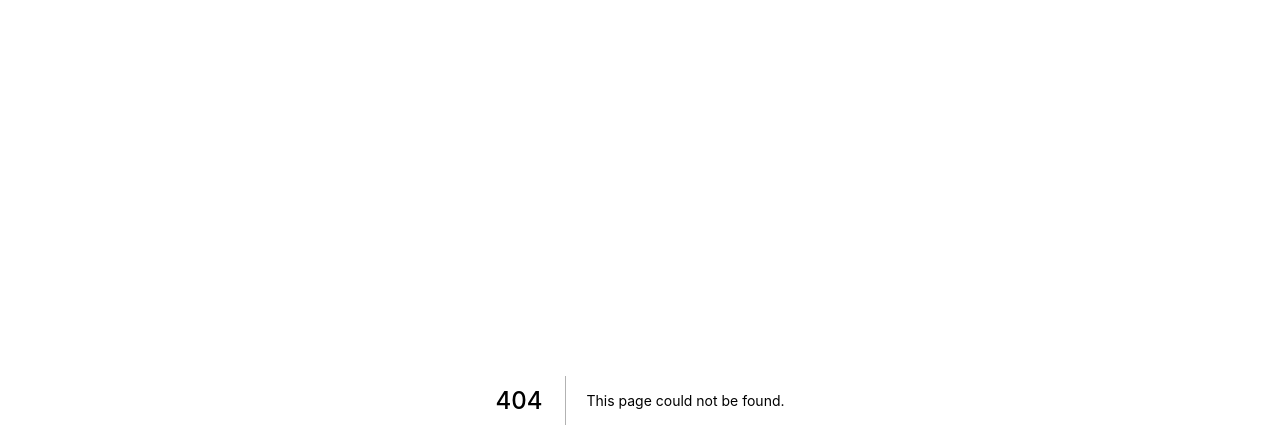
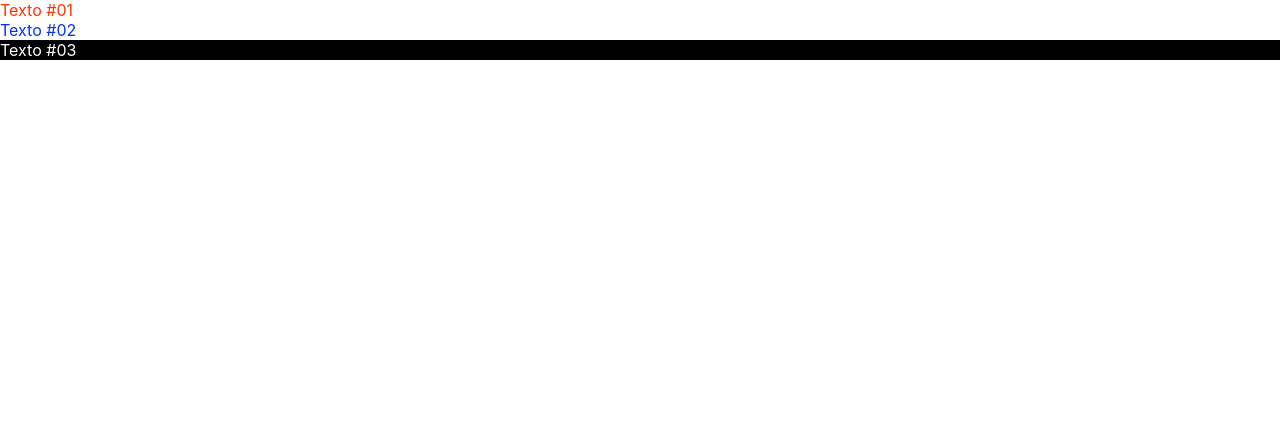
Before and after one commit to David-Pires/React-Exercises, a Next.js app: page /css/integracao2 in a window 1280 px wide. Before the commit this address had no page. Shown: the top 448 px of the page. Built offline with nearby package versions, Linux system fonts and the light colour scheme.

Commit message:
uso de module. {styles.class} para separação css do escopo global

```diff
--- /dev/null
+++ b/pages/css/integracao2.jsx
@@ -0,0 +1,11 @@
+import styles from "./integracao2.module.css"
+
+export default function integracao2() {
+  return (
+    <div>
+      <div className={styles.vermelha}>Texto #01</div>
+      <div className={styles.azul}>Texto #02</div>
+      <div className={styles.branca}>Texto #03</div>
+    </div>
+  );
+}
--- /dev/null
+++ b/pages/css/integracao2.module.css
@@ -0,0 +1,12 @@
+.vermelha {
+  color: #f30;
+}
+
+.azul {
+  color: #03f;
+}
+
+.branca {
+  background-color: black;
+  color: #fefefe;
+}
```
Also changed, not shown: package.json (+5 -3 lines), 1 other file (tests, documents, lock files or other folders).
